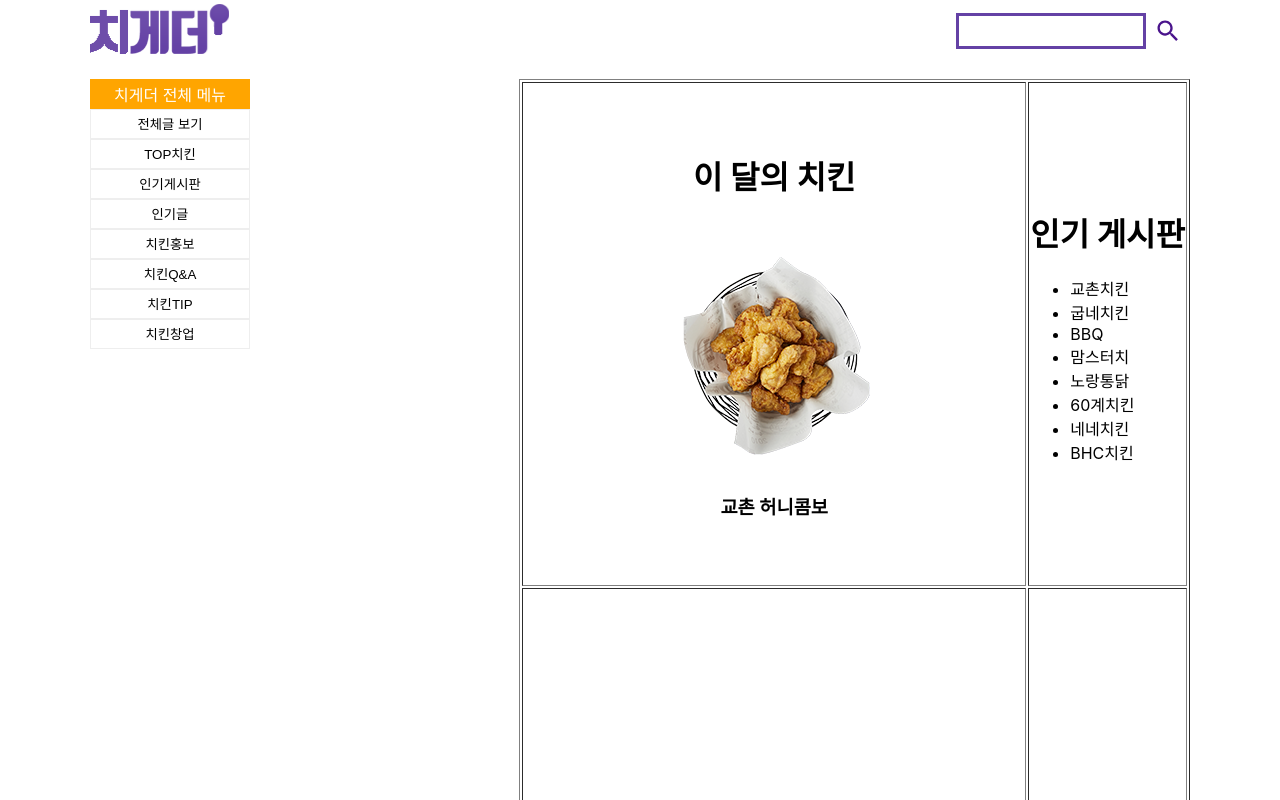
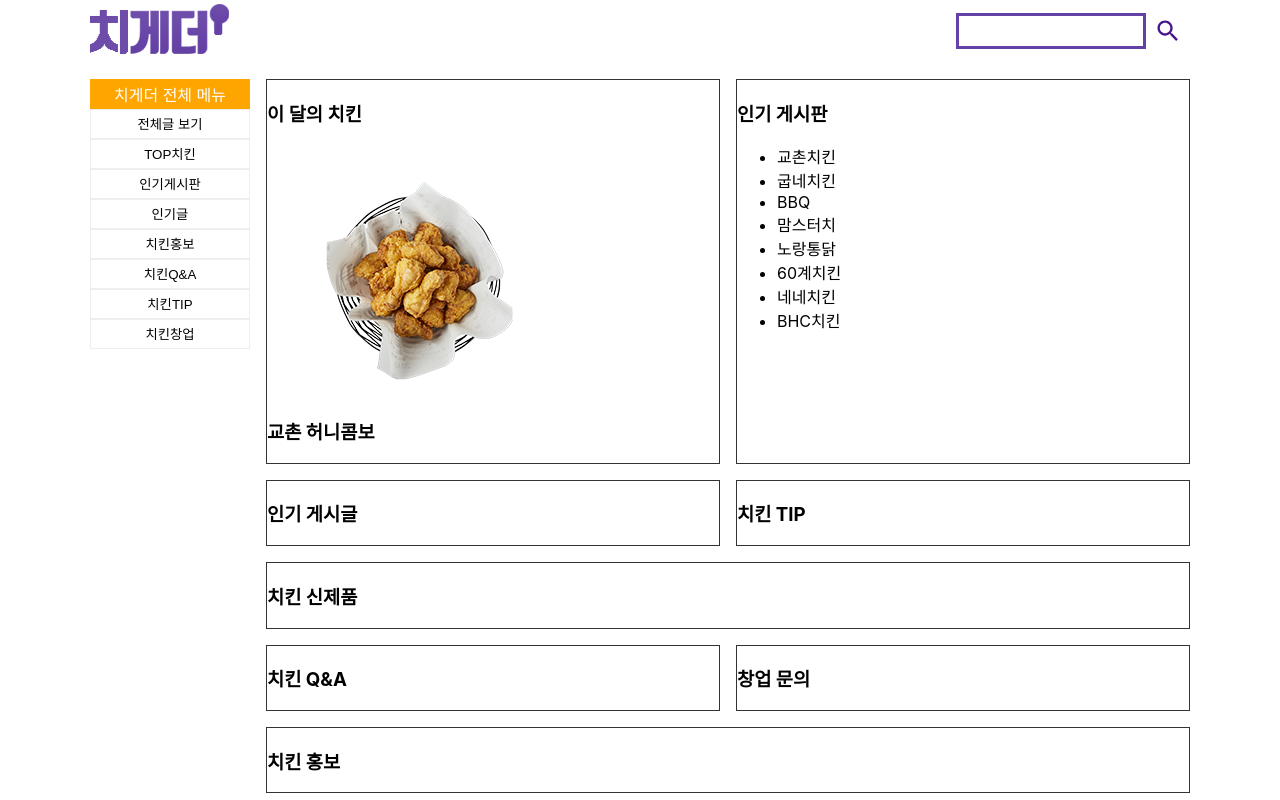
Before and after one commit to e-ssamma/chigether, a React (Create React App) app: page / in a window 1280 px wide. Shown: the top 800 px of the page. Built offline with nearby package versions, Linux system fonts and the light colour scheme.

Commit message:
feat: 메인 페이지 레이아웃 생성

```diff
--- a/src/components/Layout/MainLayout.jsx
+++ b/src/components/Layout/MainLayout.jsx
@@ -16,6 +16,7 @@ function MainLayout() {
           <Outlet />
         </div>
       </ContentWrapper>
+      <EmptyWrapper />
       <Footer />
     </Wrapper>
   );
@@ -41,3 +42,7 @@ const ContentWrapper = styled.div`
     gap: 1em;
   }
 `;
+
+const EmptyWrapper = styled.div`
+  height: 120px;
+`;
--- a/src/pages/Home/index.jsx
+++ b/src/pages/Home/index.jsx
@@ -1,18 +1,26 @@
 import React from "react";
+import styled from "styled-components";
 
 function Home() {
   return (
-    <div>
-      <table border={1}>
-	    <tbody>
-          <tr>
-            <td width="500px" height="500px" align="center">
-              <h1>이 달의 치킨</h1>
-			  <img className="chicken-image" src="img/kyochon-honey.png" />
+    <Container className="container">
+      <div className="content--box">
+        <h3 className="content--title">
+          이 달의 치킨
+        </h3>
+        <div className="content--body">
+          <img  src="img/kyochon-honey.png" />
 			  <h3>교촌 허니콤보</h3>
-            </td>
-            <td align="center">
-			  <h1>인기 게시판</h1>
+        </div>
+      </div>
+
+      <div className="content--box">
+        <h3 className="content--title">
+          인기
+          {" "}
+          게시판
+        </h3>
+        <div className="content--body">
           <ul align="left">
             <li>교촌치킨</li>
             <li>굽네치킨</li>
@@ -23,25 +31,74 @@ function Home() {
             <li>네네치킨</li>
             <li>BHC치킨</li>
           </ul>
-            </td>
-          </tr>
-		  <tr>
-		    <td width="500px" height="500px" align="center"><h1>인기 게시글</h1></td>
-            <td align="center"><h1>치킨 신제품</h1></td>
-          </tr>
-          <tr>
-		    <td width="500px" height="500px" align="center"><h1>치킨 TIP</h1></td>
-            <td align="center"><h1>치킨 Q&A</h1></td>
-          </tr>
-		  <tr>
-		    <td width="500px" height="500px" align="center"><h1>치킨 홍보</h1></td>
-            <td align="center"><h1>창업 문의</h1></td>
-          </tr>
-        </tbody>
+        </div>
+      </div>
 
-      </table>
+      <div className="content--box">
+        <h3 className="content--title">
+        인기 게시글
+        </h3>
+        <div className="content--body">
         </div>
+      </div>
+
+      <div className="content--box">
+        <h3 className="content--title">
+        치킨 TIP
+        </h3>
+        <div className="content--body">
+        </div>
+      </div>
+
+      <div className="content--box">
+        <h3 className="content--title">
+          치킨 신제품
+        </h3>
+        <div className="content--body">
+        </div>
+      </div>
+
+      <div className="content--box">
+        <h3 className="content--title">
+        치킨 Q&A
+        </h3>
+        <div className="content--body">
+        </div>
+      </div>
+
+      <div className="content--box">
+        <h3 className="content--title">
+          창업 문의
+        </h3>
+        <div className="content--body">
+        </div>
+      </div>
+
+      <div className="content--box">
+        <h3 className="content--title">
+        치킨 홍보
+        </h3>
+        <div className="content--body">
+        </div>
+      </div>
+    </Container>
   );
 }
 
 export default Home;
+
+const Container = styled.div`
+  display: flex;
+  flex-wrap: wrap;
+  justify-content: space-between;
+
+  .content--box {
+    flex: 1 1 48%;
+    border: 1px solid #333;
+  }
+
+  .content--box:nth-child(5),
+  .content--box:nth-child(8) {
+    flex: 1 1 100%;
+  }
+`;
```
Lines whose indentation alone changed are shown as unchanged.
